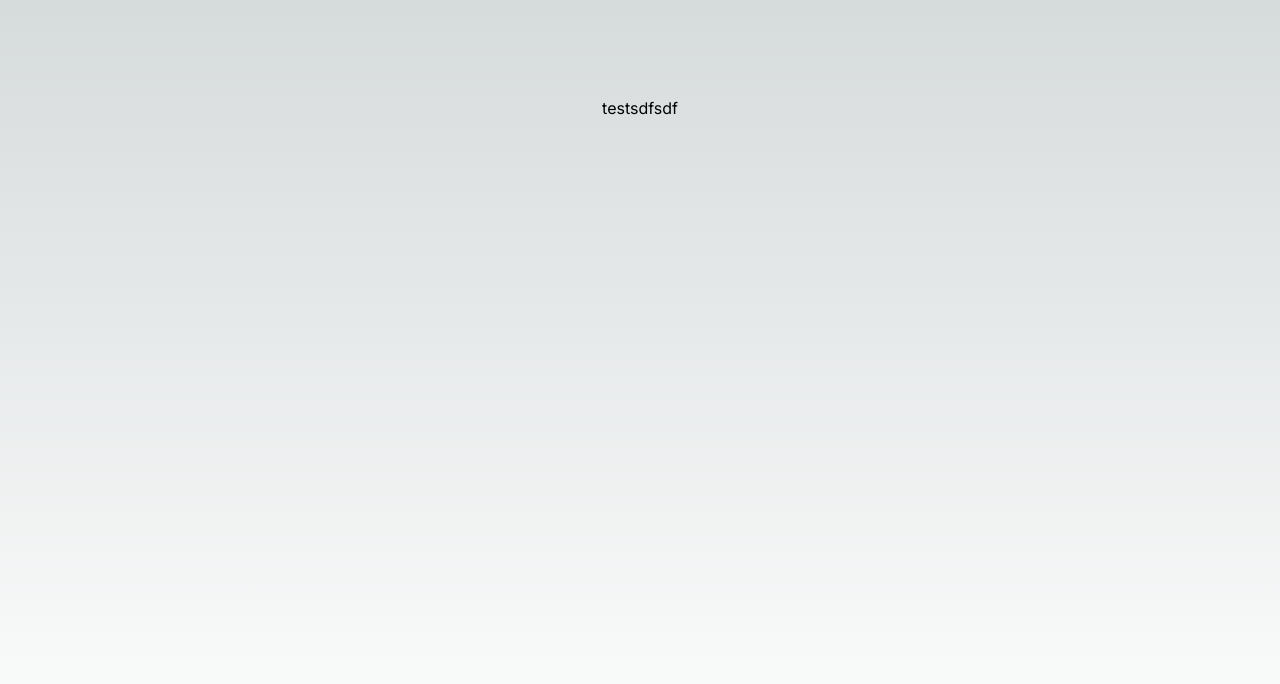
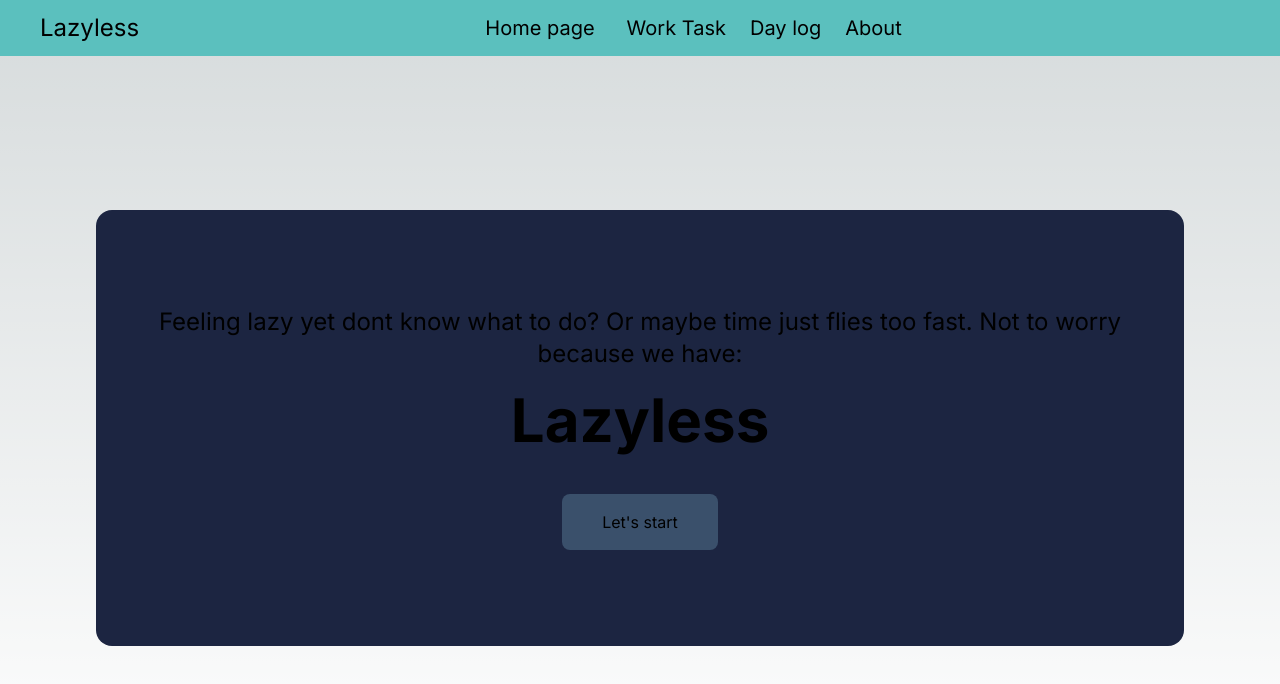
Before and after one commit to LinhNguyenLe2109/PersonalManagementApp, a Next.js app: page / in a window 1280 px wide. Shown: the top 684 px of the page. Built offline with nearby package versions, Linux system fonts and the light colour scheme.

Commit message:
working on main page

```diff
--- a/app/globals.css
+++ b/app/globals.css
@@ -11,8 +11,8 @@
 @media (prefers-color-scheme: dark) {
   :root {
     --foreground-rgb: 255, 255, 255;
-    --background-start-rgb: 0, 0, 0;
-    --background-end-rgb: 0, 0, 0;
+    --background-start-rgb: 11, 19, 43;
+    --background-end-rgb: 28, 37, 65;
   }
 }
 
@@ -24,4 +24,7 @@ body {
       rgb(var(--background-end-rgb))
     )
     rgb(var(--background-start-rgb));
+  min-height: 100vh;
+  display: flex;
+  flex-direction: column;
 }
--- a/app/layout.js
+++ b/app/layout.js
@@ -1,17 +1,21 @@
-import './globals.css'
-import { Inter } from 'next/font/google'
+import NavBar from "@/components/NavBar";
+import "./globals.css";
+import { Inter } from "next/font/google";
 
-const inter = Inter({ subsets: ['latin'] })
+const inter = Inter({ subsets: ["latin"] });
 
 export const metadata = {
-  title: 'Lazyless',
-  description: 'Generated by create next app',
-}
+  title: "Lazyless",
+  description: "Generated by create next app",
+};
 
 export default function RootLayout({ children }) {
   return (
     <html lang="en">
-      <body className={inter.className}>{children}</body>
+      <body className={inter.className}>
+        <NavBar />
+        {children}
+      </body>
     </html>
-  )
+  );
 }
--- a/app/page.js
+++ b/app/page.js
@@ -1,7 +1,9 @@
+import Welcome from "@/components/homePage/Welcome";
+
 export default function Home() {
   return (
-    <main className="flex min-h-screen flex-col items-center justify-between p-24">
-      testsdfsdf
+    <main className="h-full my-auto text-center p-24">
+      <Welcome />
     </main>
   );
 }
--- /dev/null
+++ b/components/NavBar.js
@@ -0,0 +1,42 @@
+'use client'
+import React from "react";
+import Link from "next/link";
+import {FaBars} from "react-icons/fa";
+import {AiFillCloseSquare} from "react-icons/ai";
+
+
+function NavBar() {
+  const [navBarOpen, setNavBarOpen] = React.useState(false);
+  return (
+    <div className="py-3 px-10 mx-0 bg-blue4 flex items-center">
+      <div id="navBrand">
+        <p className="text-2xl">
+          <a href="/">Lazyless</a>
+        </p>
+      </div>
+      <div id="navCollapse" className="w-full flex">
+        <div id="navLinks" className="flex mx-auto">
+          <Link href="/" passHref legacyBehavior>
+            <p className="text-xl mx-5 cursor-pointer">Home page</p>
+          </Link>
+          <Link href="/" passHref legacyBehavior>
+            <p className="text-xl mx-3 cursor-pointer">Work Task</p>
+          </Link>
+          <Link href="/" passHref legacyBehavior>
+            <p className="text-xl mx-3 cursor-pointer">Day log</p>
+          </Link>
+          <Link href="/about" passHref legacyBehavior>
+            <p className="text-xl mx-3 cursor-pointer">About</p>
+          </Link>
+        </div>
+
+      </div>
+      <div className="bar hidden">
+        {!navBarOpen && <FaBars className="cursor-pointer" onClick={()=>setNavBarOpen(!navBarOpen)} />}
+        {navBarOpen && <AiFillCloseSquare className="cursor-pointer" onClick={()=>setNavBarOpen(!navBarOpen)} />}
+      </div>
+    </div>
+  );
+}
+
+export default NavBar;
--- /dev/null
+++ b/components/homePage/Welcome.js
@@ -0,0 +1,16 @@
+import React from "react";
+
+function Welcome() {
+  return (
+    <div className="bg-blue2 px-10 py-24 rounded-2xl">
+      <p className="text-2xl">
+        Feeling lazy yet dont know what to do? Or maybe time just flies too
+        fast. Not to worry because we have:
+      </p>
+      <h1 className="text-6xl mt-5 mb-11 font-bold">Lazyless</h1>
+      <button className="bg-blue3 hover:bg-blue-950 py-4 px-10 rounded-lg">Let&apos;s start</button>
+    </div>
+  );
+}
+
+export default Welcome;
--- a/package.json
+++ b/package.json
@@ -20,6 +20,8 @@
     "postcss": "8.4.23",
     "react": "18.2.0",
     "react-dom": "18.2.0",
+    "react-icons": "^4.9.0",
+    "react-router": "^6.11.2",
     "tailwindcss": "3.3.2"
   }
 }
--- a/tailwind.config.js
+++ b/tailwind.config.js
@@ -12,6 +12,13 @@ module.exports = {
         'gradient-conic':
           'conic-gradient(from 180deg at 50% 50%, var(--tw-gradient-stops))',
       },
+      colors:{
+        blue1: '#0b132b',
+        blue2: '#1c2541',
+        blue3: '#3a506b',
+        blue4: '#5bc0be',
+        blue5: '#6fffe9',
+      }
     },
   },
   plugins: [],
```
Also changed, not shown: styles/NavBar.module.css (added, +42 -0 lines), 2 other files (tests, documents, lock files or other folders).
